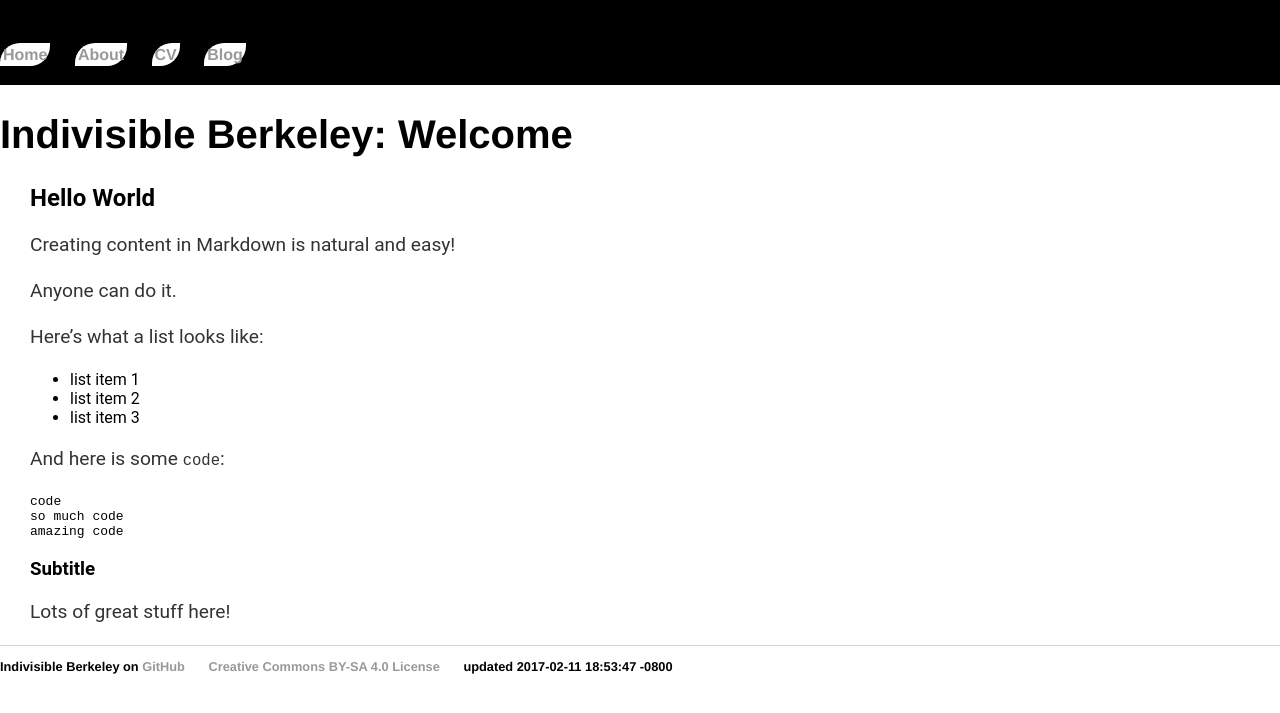
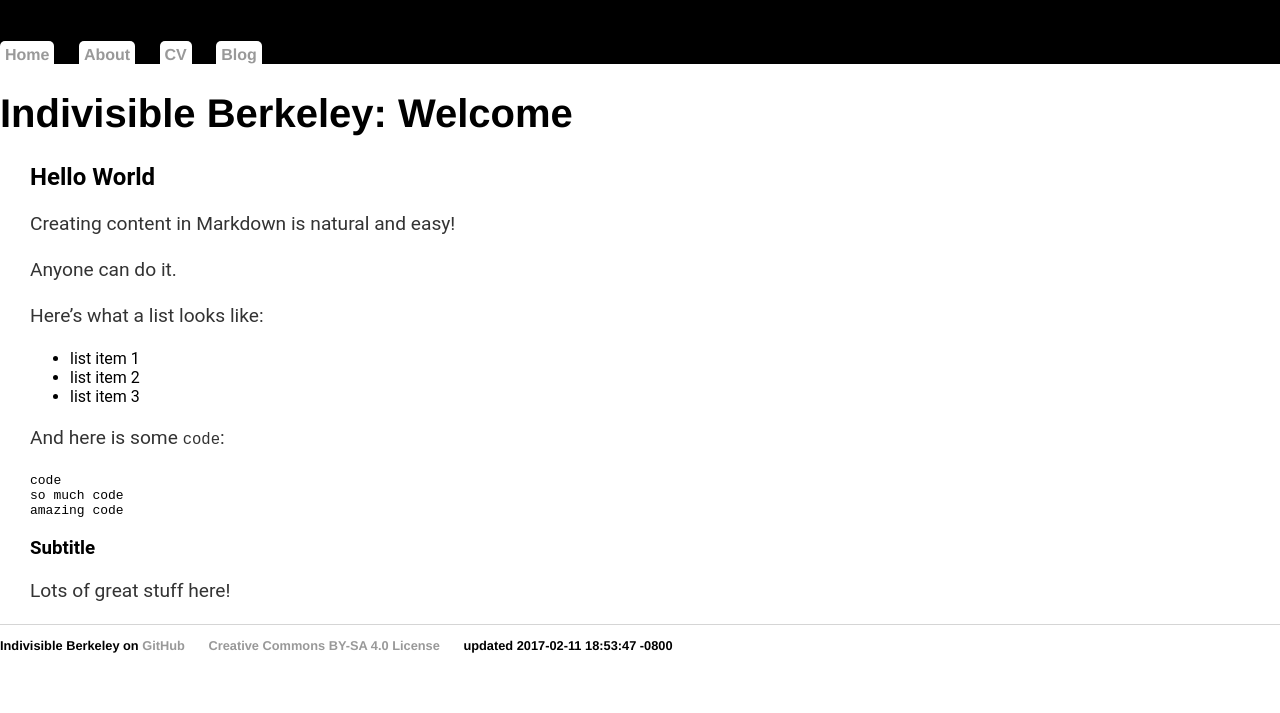
Before and after one commit to bc-design/www-ib, a Jekyll site: the page built from index.md, in a window 1280 px wide. Shown: the top 713 px of the page. Built offline with Jekyll 4.4.1, drawn with Linux system fonts in a browser that asks for light colours.

Commit message:
header style

```diff
--- a/css/main.css
+++ b/css/main.css
@@ -9,14 +9,15 @@ body {
 }
 
 nav {
-    padding: 30px 0px 5px 0px;
+    padding: 30px 0px 0px 0px;
+    border: 0px;
     background: black;
 }
 
 nav li {
     background: white;
-    padding: 3px;
-    border-radius: 20px 0px;
+    padding: 5px;
+    border-radius: 5px 5px 0px 0px;
 }
 
 nav ul, footer ul {
```
